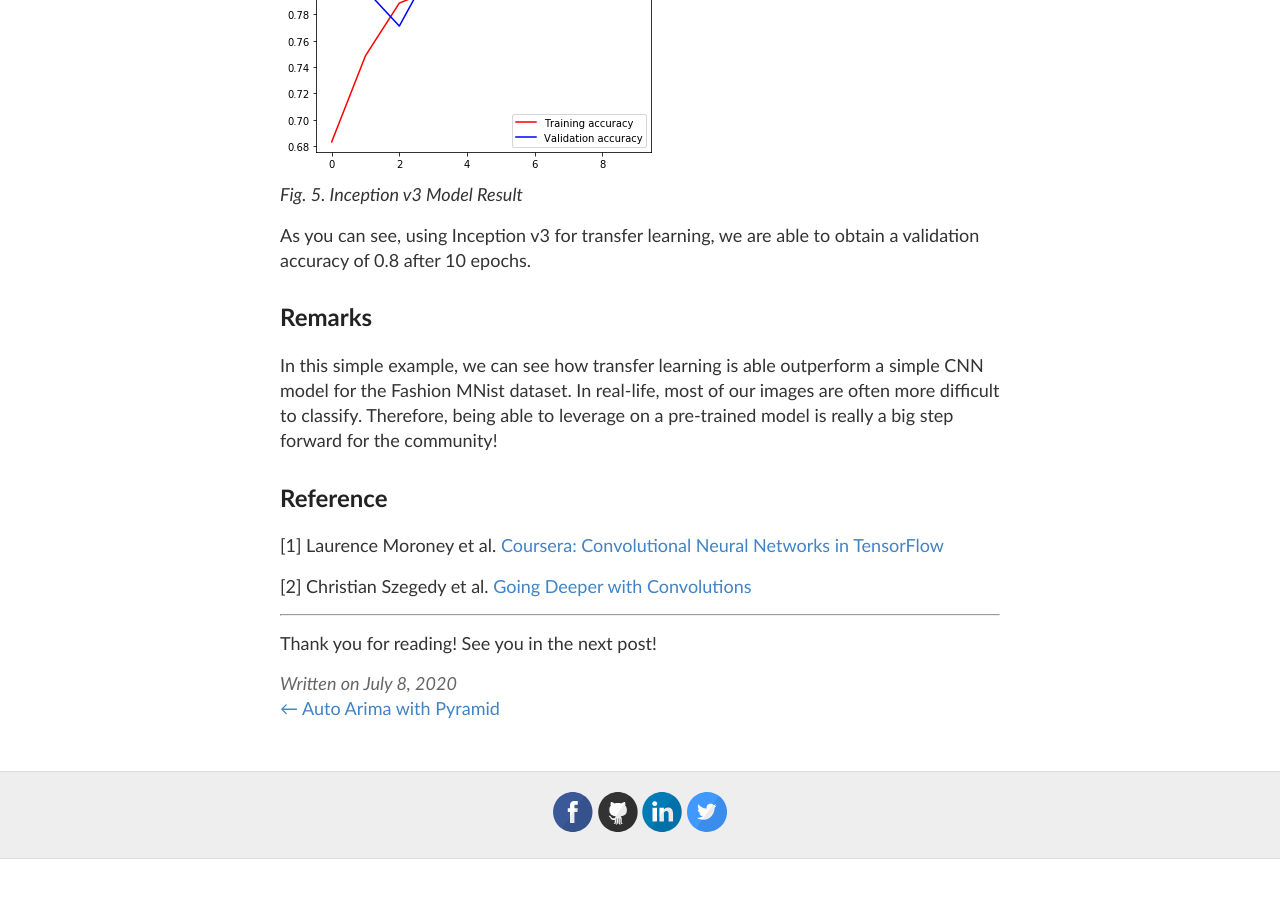
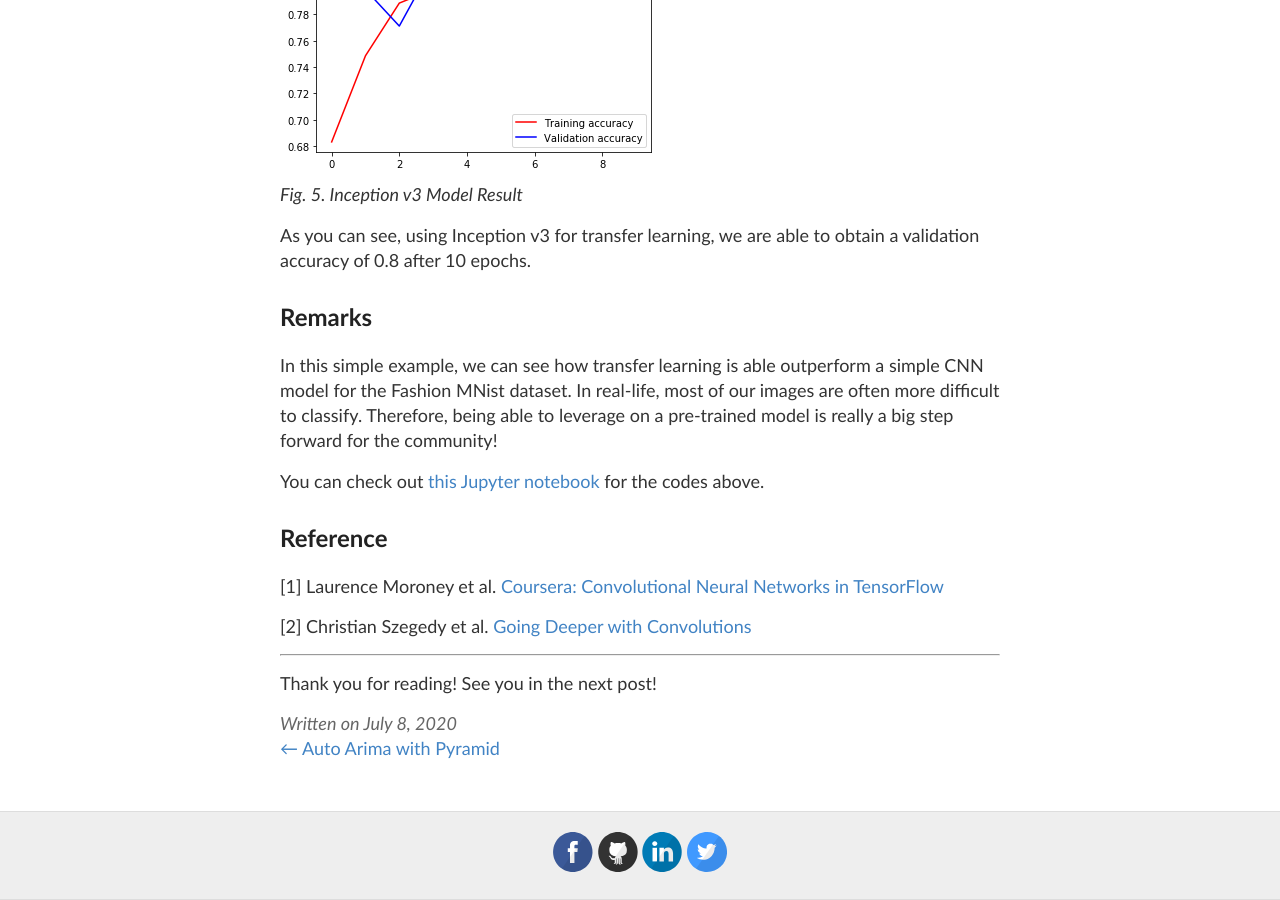
Before and after one commit to wngaw/wngaw.github.io, a Jekyll site: the page built from _posts/2020-07-08-transfer-learning-for-image-classification.md, in a window 1280 px wide and 900 px high, scrolled down 13037 px. Built offline with Jekyll 4.4.1, drawn with Linux system fonts in a browser that asks for light colours; before the commit the page ends 13896 px from its top, so only the background shows below that.

```diff
--- a/_posts/2020-07-08-transfer-learning-for-image-classification.md
+++ b/_posts/2020-07-08-transfer-learning-for-image-classification.md
@@ -290,6 +290,8 @@
 
 In this simple example, we can see how transfer learning is able outperform a simple CNN model for the Fashion MNist dataset. In real-life, most of our images are often more difficult to classify. Therefore, being able to leverage on a pre-trained model is really a big step forward for the community!
 
+You can check out [this Jupyter notebook](https://github.com/wngaw/blog/blob/master/transfer_learning_for_image_classification_example/src/Transfer%20Learning%20for%20Image%20Classification.ipynb) for the codes above.
+
 ## Reference
 
 [1] Laurence Moroney et al. [Coursera: Convolutional Neural Networks in TensorFlow](https://www.coursera.org/learn/convolutional-neural-networks-tensorflow)
```
